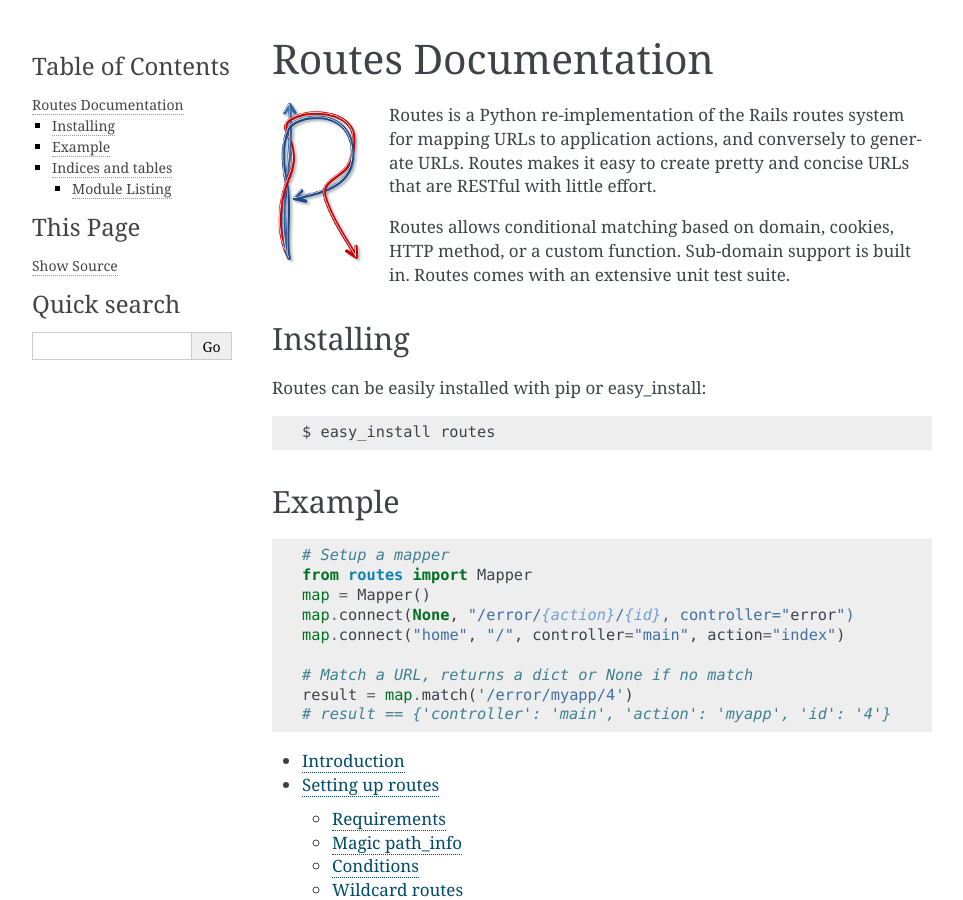
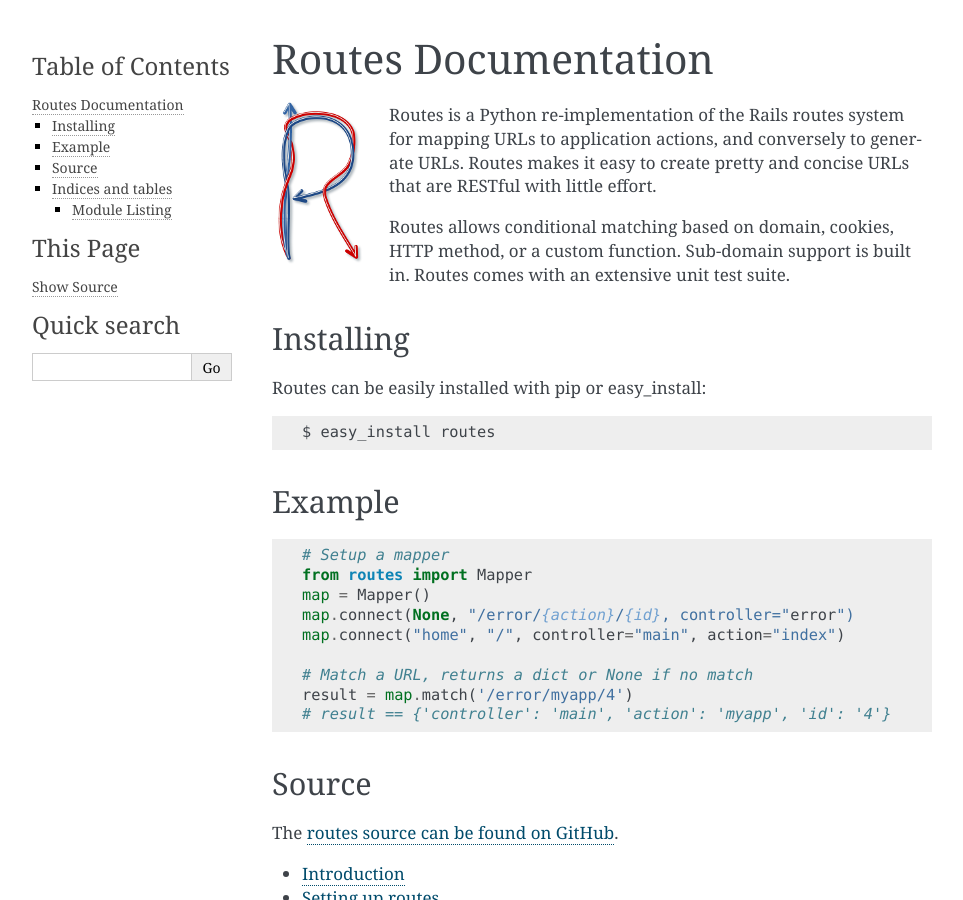
Before and after one commit to bbangert/routes, a Sphinx documentation site: the page built from docs/index.rst, in a window 1280 px wide and 900 px high. Shown: the whole window, without its empty margins (148-1111 px from the left). Built offline with Sphinx 7.4.7, drawn with Linux system fonts in a browser that asks for light colours.

Commit message:
add source link
--HG--
branch : trunk

```diff
--- a/docs/index.rst
+++ b/docs/index.rst
@@ -33,6 +33,11 @@
    result = map.match('/error/myapp/4')
    # result == {'controller': 'main', 'action': 'myapp', 'id': '4'}
 
+Source
+======
+
+The `routes source can be found on GitHub <http://github.com/bbangert/routes>`_.
+
 .. toctree::
    :maxdepth: 2
 
```
